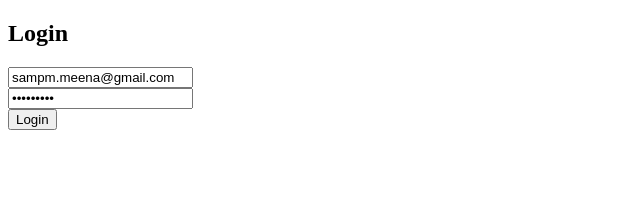
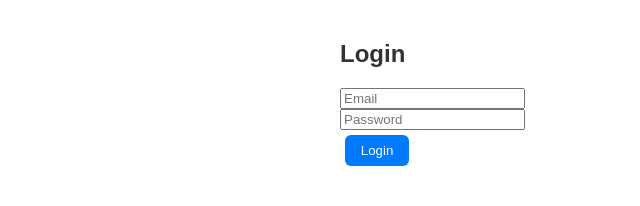
Before and after one commit to sampmmeena-dotcom/Music-Era, a website: page public/login.html in a window 1280 px wide. Shown: the whole page, without its empty margins (0-640 px from the left). Drawn offline with Linux system fonts and the light colour scheme.

Commit message:
Fix: Remove hardcoded credentials from public/login.html

```diff
--- a/public/login.html
+++ b/public/login.html
@@ -1,9 +1,10 @@
 <!DOCTYPE html>
 <html>
 <head>
-   <title>Login</title>
+  <title>Login</title>
   <link rel="manifest" href="manifest.json">
-<link rel="icon" href="icon.png" type="image/png">
+  <link rel="icon" href="icon.png" type="image/png">
+  <link rel="stylesheet" href="style.css">
   <script>
     if ('serviceWorker' in navigator) {
       navigator.serviceWorker.register('/sw.js');
@@ -14,8 +15,8 @@
   <div class="container">
     <h2>Login</h2>
     <form id="login-form">
-      <input type="email" id="email" placeholder="Email" value="sampm.meena@gmail.com" required><br>
-      <input type="password" id="password" placeholder="Password" value="prav20800" required><br>
+      <input type="email" id="email" placeholder="Email" required><br>
+      <input type="password" id="password" placeholder="Password" required><br>
       <button type="submit">Login</button>
     </form>
   </div>
@@ -37,7 +38,7 @@
           localStorage.setItem('token', data.token);
           window.location.href = 'playlist.html';
         } else {
-          alert('Login failed');
+          alert('Login failed: ' + (data.error || 'Unknown error'));
         }
       });
     });
```
